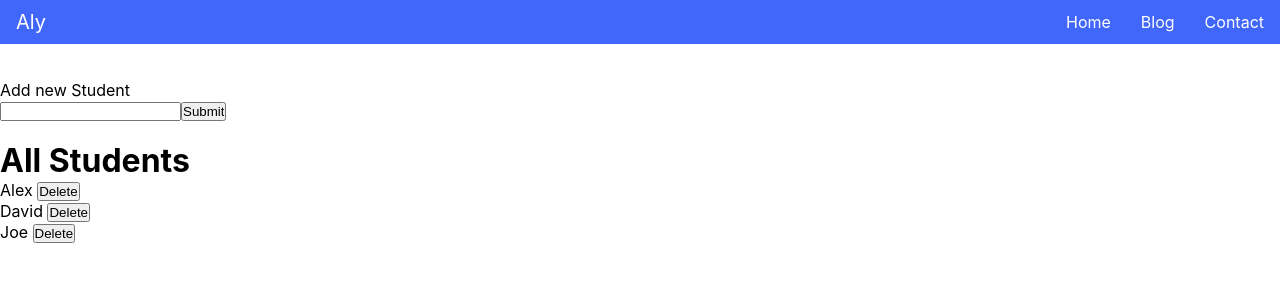
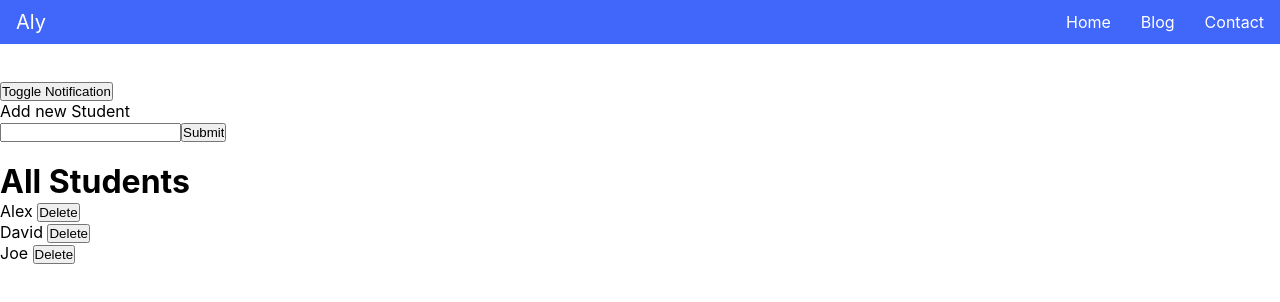
Before and after one commit to alybt/react_js_tutorial, a React (Create React App) app in the folder my-react-app/: page / in a window 1280 px wide. Shown: the top 302 px of the page. Built offline with nearby package versions, Linux system fonts and the light colour scheme.

Commit message:
Conditionals and If Statement

```diff
--- a/my-react-app/src/App.css
+++ b/my-react-app/src/App.css
@@ -36,3 +36,9 @@
 .call-app-css {
     background-color: yellow;
 }
+
+.notification{
+    background-color: green;
+    padding: 20px;
+
+}
--- a/my-react-app/src/App.js
+++ b/my-react-app/src/App.js
@@ -1,5 +1,5 @@
 
-import { useState } from 'react';
+import { use, useState } from 'react';
 import './App.css';
 import Navbar from "./components/Navbar";
 
@@ -11,6 +11,7 @@ function App() {
 
   const [students, setStudents] = useState(['Alex', 'David', 'Joe'])
 
+  const [showNotification, setShowNotification] = useState(false);
 
   const handleSubmit = (event) => {
     event.preventDefault();
@@ -22,12 +23,22 @@ function App() {
     const newStudents = students.filter((student) => student !== deletingStudent);
     setStudents(newStudents);
 
+
+  }
+
+  const toggleNotification = () => {
+    setShowNotification(!showNotification);
+
   }
 
   return (
     <div className = "App">
       <Navbar></Navbar>
       <br></br>
+
+      {showNotification ? <div className='notification'>This is notification</div>: ''}
+      <button onClick={(toggleNotification )}>Toggle Notification</button>
+
       <form onSubmit={handleSubmit}>
         <div>Add new Student </div>
         <input type= "text" value={name} onChange={(e) => setName(e.target.value)}/>
```
